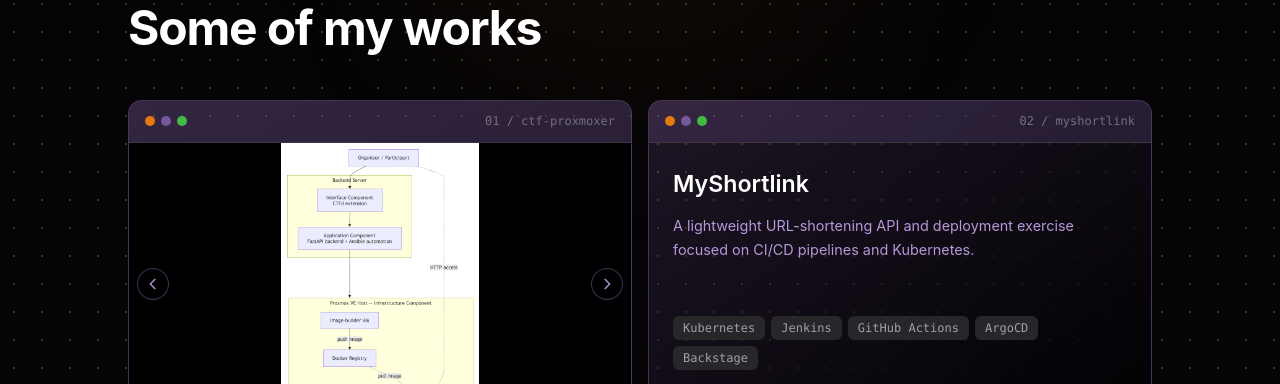
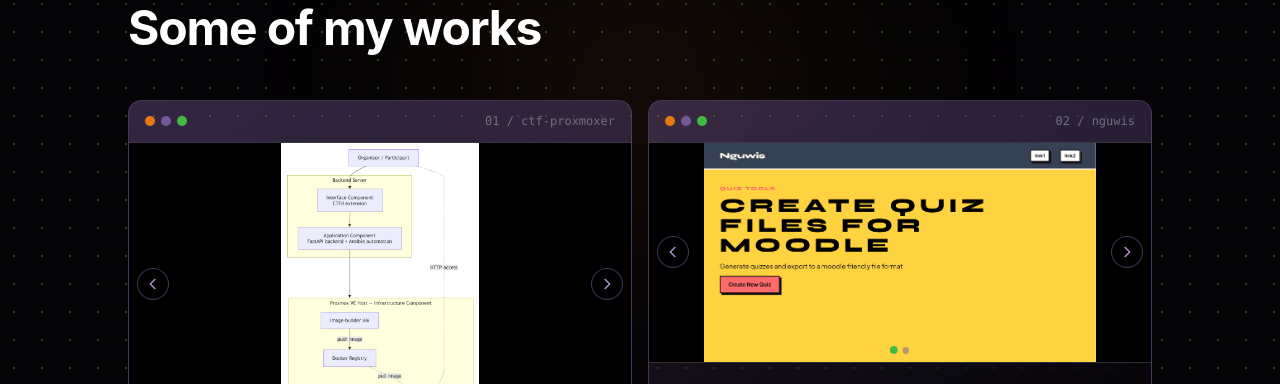
Before and after one commit to penicili/penicili.github.io, an Astro site: page / in a window 1280 px wide. Shown: the part 1550-1934 px from the top of the page. Built offline with nearby package versions, Linux system fonts and the light colour scheme; Astro itself is replaced by a stand-in of ours.

Commit message:
feat(projects):add newer projects

```diff
--- a/public/projects.json
+++ b/public/projects.json
@@ -11,6 +11,18 @@
     ],
     "github": "https://github.com/penicili/ctf-proxmoxer",
     "demo": null
+  },
+  {
+    "title": "Nguwis",
+    "slug": "nguwis",
+    "description": "Simple quiz generator to generate moodle friendly quiz files, currently supports aiken file format.",
+    "tags": ["NextJS", "TypeScript", "NodeJs"],
+    "images": [
+      "/projects/nguwis/QuizApp.png",
+      "/projects/nguwis/QuizApp-create.png"
+    ],
+    "github": "https://github.com/penicili/quiz-app",
+    "demo": "https://nguwis.hibagas.my.id/"
   },
   {
     "title": "MyShortlink",
--- a/src/components/Projects.astro
+++ b/src/components/Projects.astro
@@ -2,16 +2,7 @@
 import { readFileSync } from "node:fs";
 import { resolve } from "node:path";
 import { Image } from "astro:assets";
-import ctfProxmoxer from "../assets/projects/ctf-proxmoxer/proxmoxer.png";
-import ctfPlugin from "../assets/projects/ctf-proxmoxer/ctfd-plugin.png";
-import ctfPluginTwo from "../assets/projects/ctf-proxmoxer/ctfd-plugin-2.png";
-import nightnetwork from "../assets/projects/nightnewtork/nightnetwork.png";
-import nightnetworkGuides from "../assets/projects/nightnewtork/nightnetwork-guides.png";
-import nightnetworkGuidesView from "../assets/projects/nightnewtork/nightnetwork-guidesview.png";
-import weather from "../assets/projects/weather-react/weather.png";
-import habituals from "../assets/projects/habituals/habituals.png";
-import habitualsCreate from "../assets/projects/habituals/habitualscreate.png";
-import habitualsStats from "../assets/projects/habituals/habitualsstats.png";
+import type { ImageMetadata } from "astro";
 import "../styles/projects.css";
 
 type Project = {
@@ -28,18 +19,16 @@ const projects = JSON.parse(
   readFileSync(resolve(process.cwd(), "public/projects.json"), "utf8"),
 ) as Project[];
 
-const imageAssets = {
-  "/projects/ctf-proxmoxer/proxmoxer.png": ctfProxmoxer,
-  "/projects/ctf-proxmoxer/ctfd-plugin.png": ctfPlugin,
-  "/projects/ctf-proxmoxer/ctfd-plugin-2.png": ctfPluginTwo,
-  "/projects/nightnewtork/nightnetwork.png": nightnetwork,
-  "/projects/nightnewtork/nightnetwork-guides.png": nightnetworkGuides,
-  "/projects/nightnewtork/nightnetwork-guidesview.png": nightnetworkGuidesView,
-  "/projects/weather-react/weather.png": weather,
-  "/projects/habituals/habituals.png": habituals,
-  "/projects/habituals/habitualscreate.png": habitualsCreate,
-  "/projects/habituals/habitualsstats.png": habitualsStats,
-};
+const imageAssets = import.meta.glob<ImageMetadata>(
+  "../assets/projects/**/*.{png,jpg,jpeg,webp}",
+  {
+    eager: true,
+    import: "default",
+  },
+);
+
+const getImageAsset = (imagePath: string) =>
+  imageAssets[`../assets${imagePath}`];
 ---
 
 <section id="projects" class="relative flex justify-center px-6 py-28">
@@ -75,8 +64,10 @@ const imageAssets = {
                 <div class="project-card__media-track">
                   {project.images.map((img, imgIndex) => (
                     (() => {
-                      const image = imageAssets[img as keyof typeof imageAssets];
-                      if (!image) return null;
+                      const image = getImageAsset(img);
+                      if (!image) {
+                        throw new Error(`Project image asset not found: ${img}`);
+                      }
 
                       return (
                     <a
```
Also changed, not shown: src/assets/projects/nguwis/QuizApp-create.png (added), src/assets/projects/nguwis/QuizApp.png (added).
